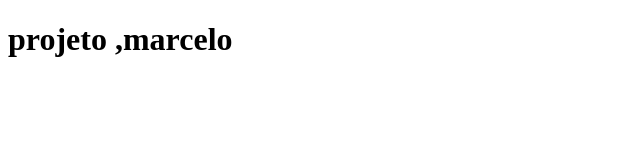
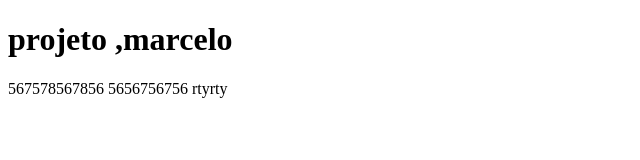
Before and after one commit to marcelosantos83/curso-git, a plain HTML site: page index.html in a window 1280 px wide. Shown: the whole page, without its empty margins (0-640 px from the left). Drawn offline with Linux system fonts and the light colour scheme.

Commit message:
alteração index

```diff
--- a/index.html
+++ b/index.html
@@ -7,5 +7,8 @@
 
 <body>
 <h1>projeto ,marcelo</h1>
+567578567856
+
+5656756756 rtyrty
 </body>
 </html>
```
